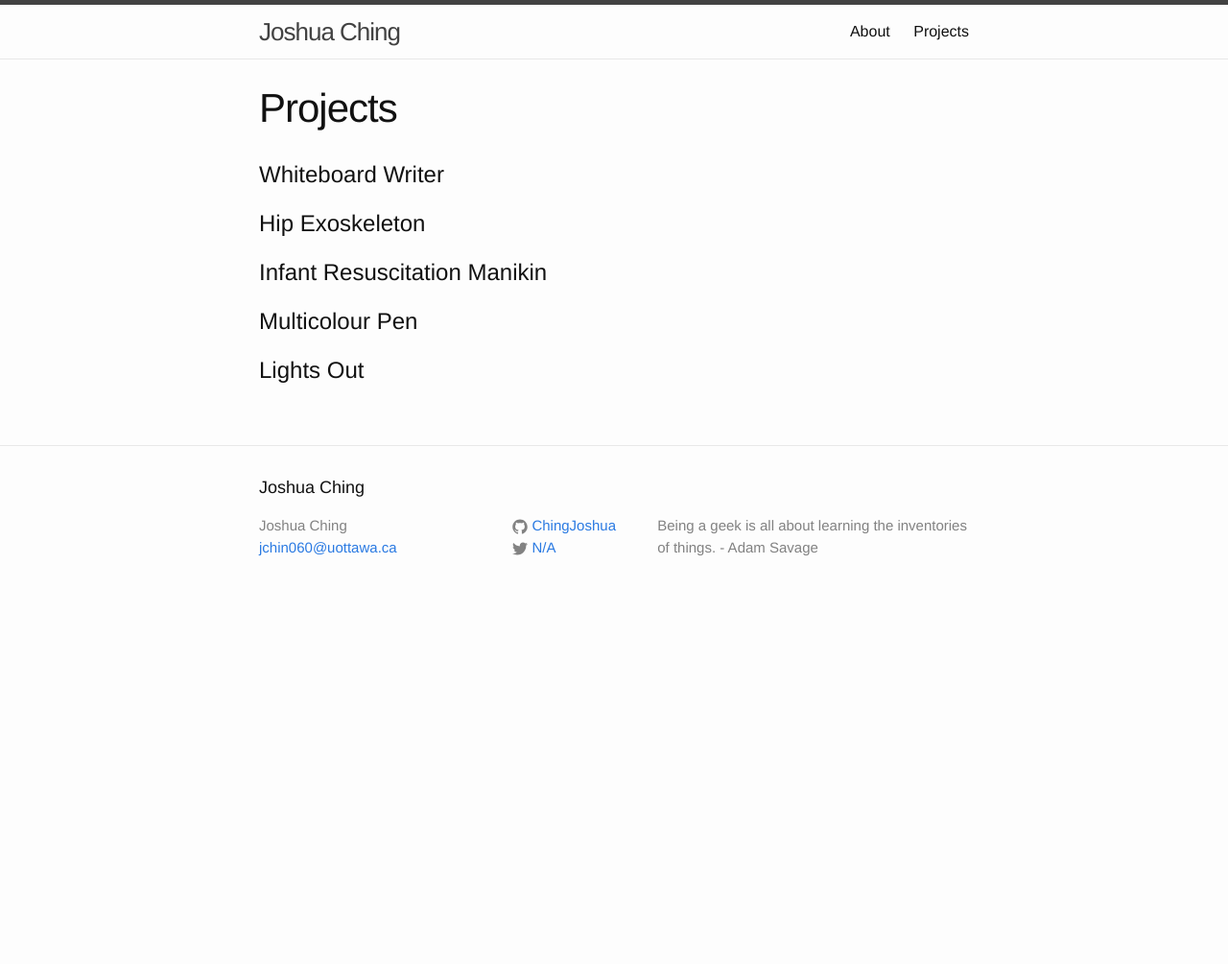
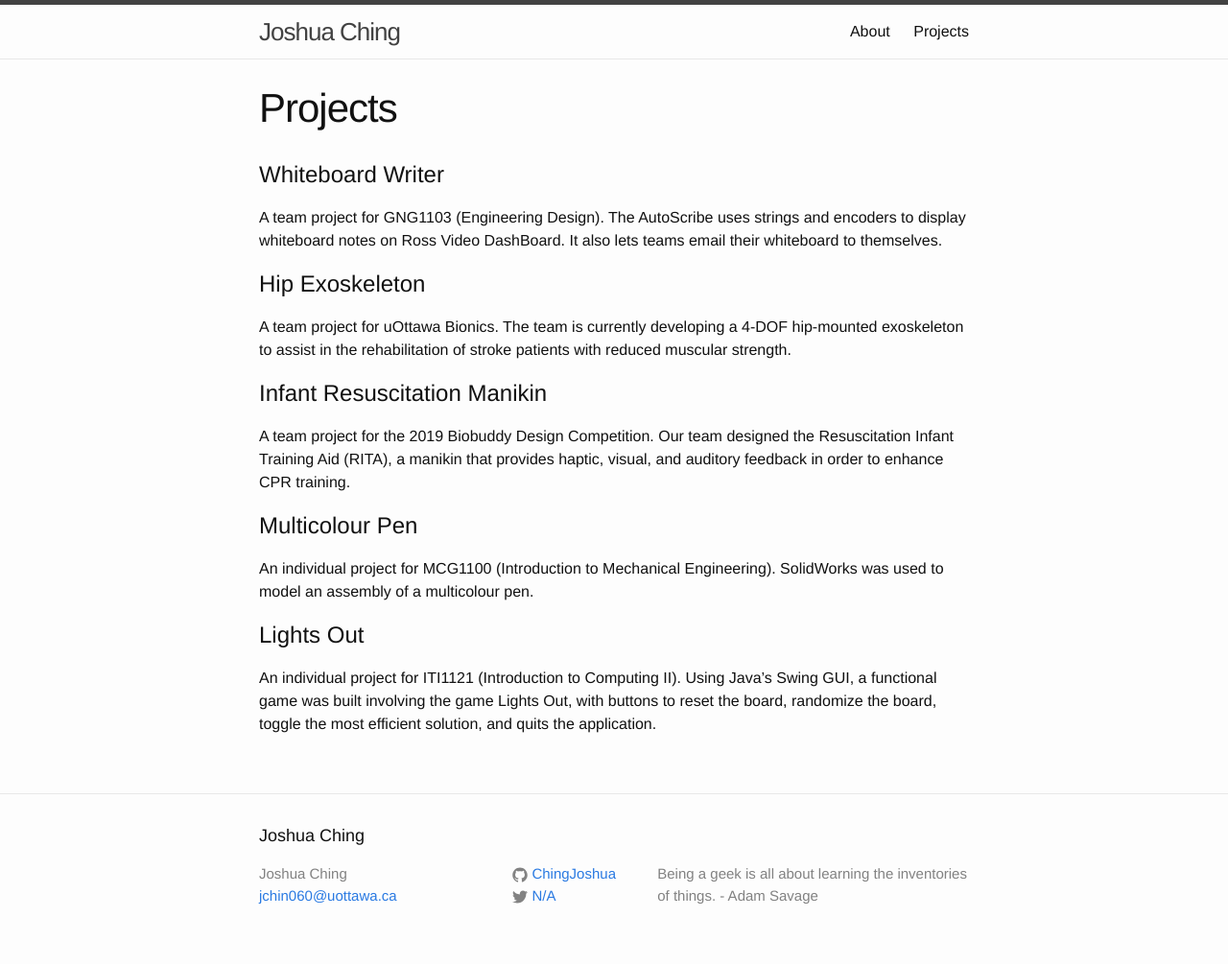
Before and after one commit to ChingJoshua/ChingJoshua.github.io, a Jekyll site: the page built from projects.md, in a window 1280 px wide. Shown: the whole page at 96% size. Built offline with Jekyll 4.4.1, drawn with Linux system fonts in a browser that asks for light colours; before the commit the page ends 900 px from its top, so only the background shows below that.

Commit message:
Projects: Add text

```diff
--- a/projects.md
+++ b/projects.md
@@ -5,7 +5,12 @@ permalink: /projects/
 ---
 
 # Whiteboard Writer
+A team project for GNG1103 (Engineering Design). The AutoScribe uses strings and encoders to display whiteboard notes on Ross Video DashBoard. It also lets teams email their whiteboard to themselves.
 # Hip Exoskeleton
+A team project for uOttawa Bionics. The team is currently developing a 4-DOF hip-mounted exoskeleton to assist in the rehabilitation of stroke patients with reduced muscular strength.
 # Infant Resuscitation Manikin
+A team project for the 2019 Biobuddy Design Competition. Our team designed the Resuscitation Infant Training Aid (RITA), a manikin that provides haptic, visual, and auditory feedback in order to enhance CPR training.
 # Multicolour Pen
+An individual project for MCG1100 (Introduction to Mechanical Engineering). SolidWorks was used to model an assembly of a multicolour pen.
 # Lights Out
+An individual project for ITI1121 (Introduction to Computing II). Using Java's Swing GUI, a functional game was built involving the game Lights Out, with buttons to reset the board, randomize the board, toggle the most efficient solution, and quits the application.
```
